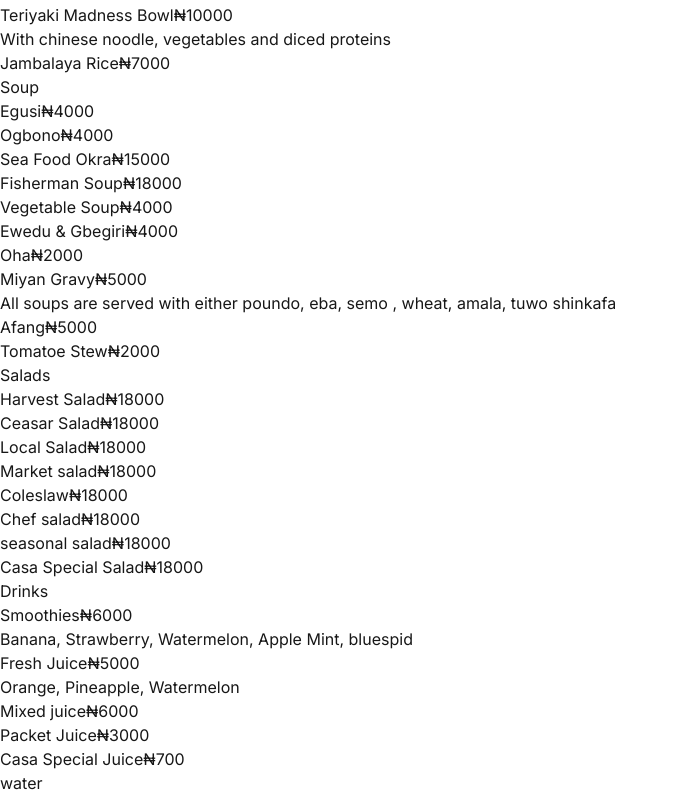
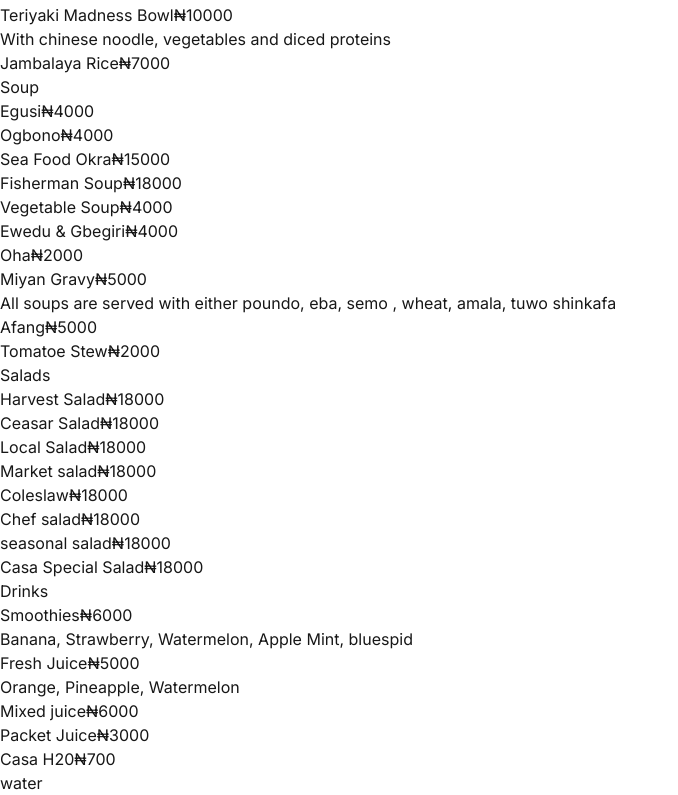
Before and after one commit to casalavorolimitedIT/casa-bistro, a Next.js app in the folder casa-bistro/: page / in a window 1280 px wide. Shown: the part 2701-3496 px from the top of the page, without its empty margins (0-678 px from the left). Built offline with nearby package versions, Linux system fonts and the light colour scheme.

Commit message:
potential deployment fix

```diff
--- a/casa-bistro/src/app/MenuData.ts
+++ b/casa-bistro/src/app/MenuData.ts
@@ -489,7 +489,7 @@ export const menuData: { [key: string]: MenuCategory } = {
           },
           {
             id: 5,
-            name: "Casa Special Juice",
+            name: "Casa H20",
             price: 700,
             description: "water",
           }
```
